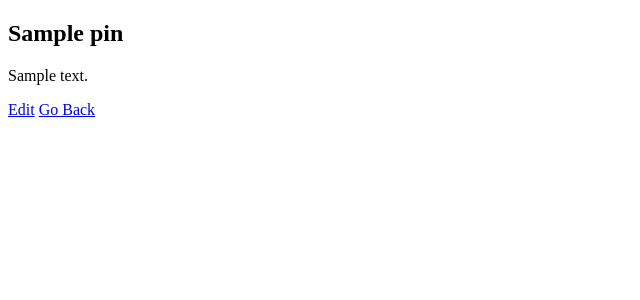
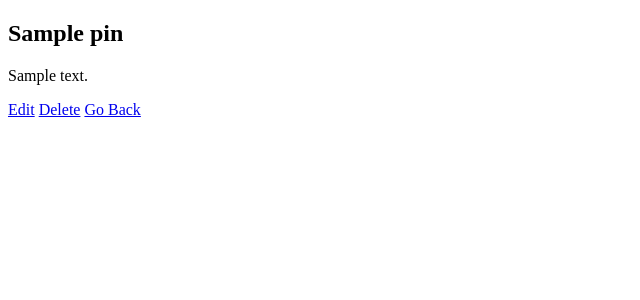
Before and after one commit to MohamedMOSLAH/example_symfony, a Symfony app: template templates/pins/show.html.twig in a window 1280 px wide. Shown: the part 52-352 px from the top of the page, without its empty margins (0-640 px from the left). Run offline with Twig, Linux system fonts and the light colour scheme; the template is opened without the code that fills it: most values are stand-ins (such as "Sample title", 1, 10 or a date in 2020); some libraries are stand-ins or nearby versions.

Commit message:
Add delete feature

```diff
--- a/templates/pins/show.html.twig
+++ b/templates/pins/show.html.twig
@@ -8,5 +8,10 @@
     </article>
 
     <a href="{{ path('app_pins_edit',{id:pin.id} ) }}">Edit</a>
+    <a href="#" onclick="event.preventDefault(); confirm('Are you sure') && document.getElementById('js-pin-delete-form').submit(); ">Delete</a>
     <a href="{{ path('app_home') }}">Go Back</a>
+
+    <form id="js-pin-delete-form" action="{{ path('app_pins_delete', {id:pin.id}) }}" method="post" style="display:none;">
+        <input type="hidden" name="_mehod" value="DELETE">
+    </form>
 {% endblock %}
```
Also changed, not shown: src/Controller/PinsController.php (+11 -0 lines).
